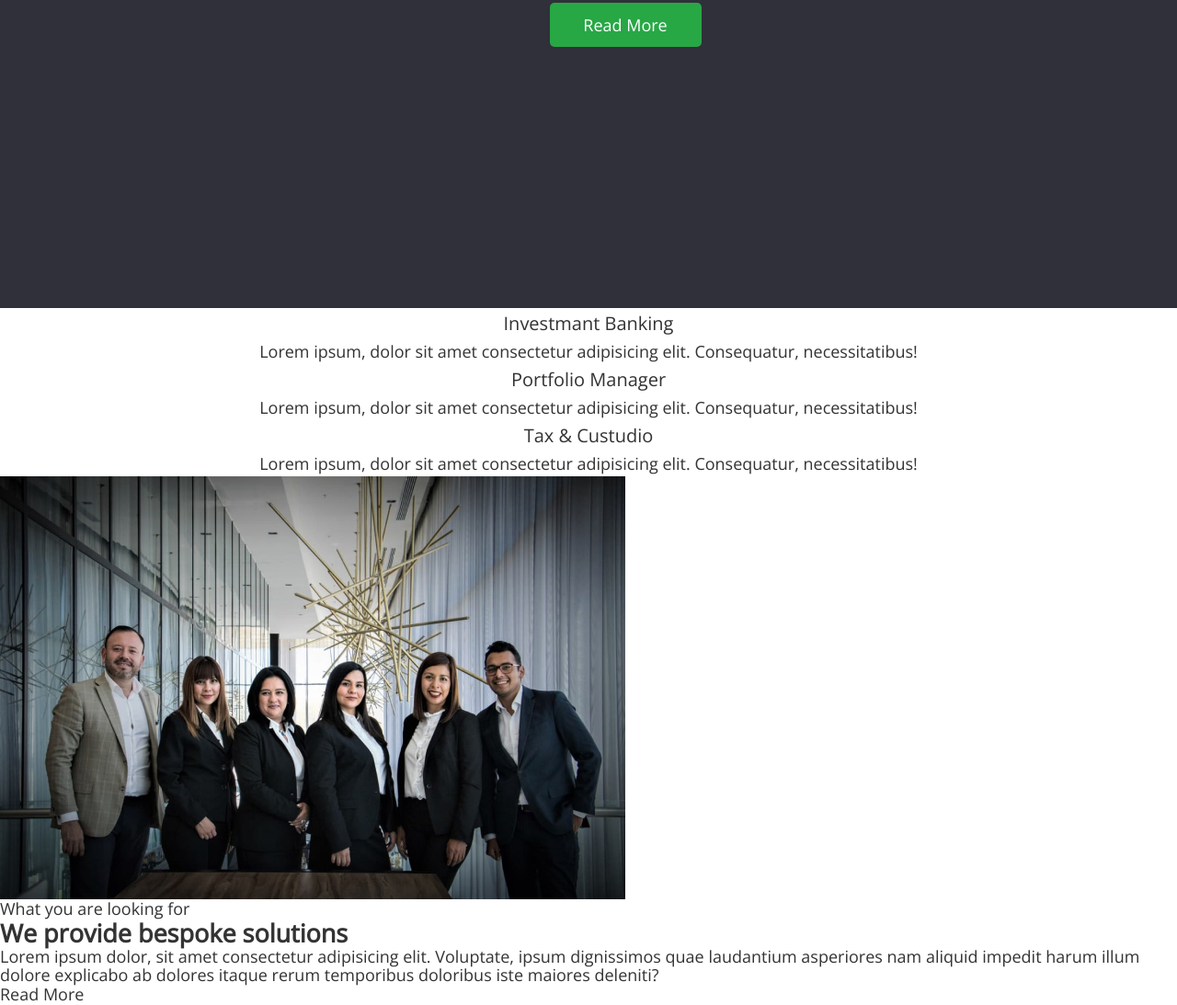
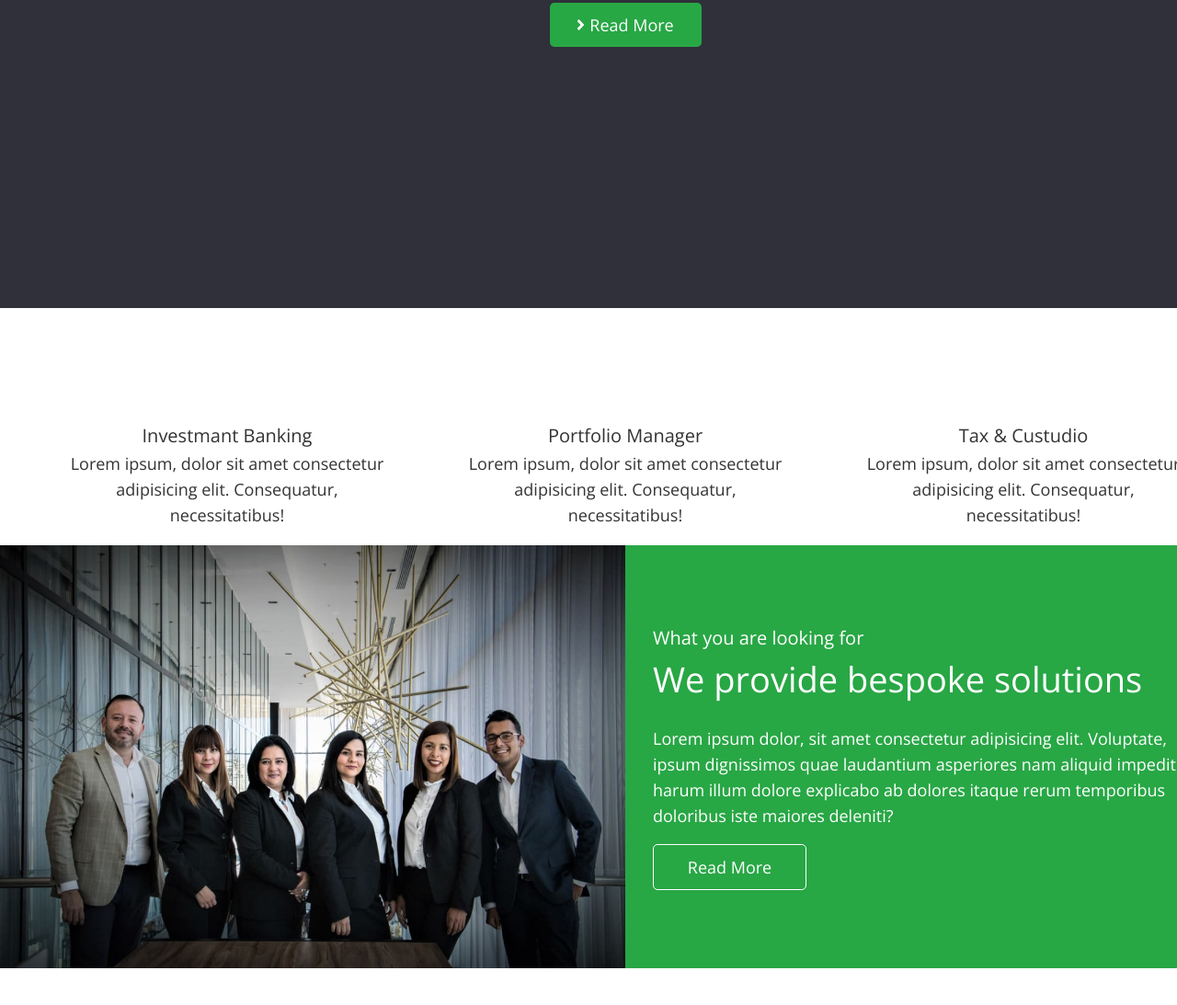
Before and after one commit to Onlysofi/fson-65-unbelievable, a plain HTML site: page index.html in a window 1280 px wide. Shown: the part 501-1594 px from the top of the page at 92% size. After the commit the page ends 1554 px from the top, so only its background shows below. Drawn offline with nearby package versions, Linux system fonts and the light colour scheme.

Commit message:
add about and solution and sprite

```diff
--- a/css/style.css
+++ b/css/style.css
@@ -66,6 +66,20 @@ address {
   padding: 0 28px;
 }
 
+.visually-hidden {
+  position: absolute;
+  width: 1px;
+  height: 1px;
+  margin: -1px;
+  border: 0;
+  padding: 0;
+
+  white-space: nowrap;
+  clip-path: inset(100%);
+  clip: rect(0 0 0 0);
+  overflow: hidden;
+}
+
 /* header */
 .header {
   background-color: #2f303a;
@@ -113,13 +127,11 @@ address {
   padding-bottom: 20px;
 }
 
-
 /* hero */
 .hero {
   background-color: #2f303a;
   padding-top: 259px;
   padding-bottom: 284px;
-
 }
 
 .hero-title {
@@ -128,7 +140,7 @@ address {
   line-height: 1.2;
 
   text-align: center;
-  color: #E9E9E9;
+  color: #e9e9e9;
   margin-bottom: 45px;
 }
 
@@ -136,7 +148,7 @@ address {
   font-size: 22px;
   line-height: 1.67;
   text-align: center;
-  color: #E9E9E9;
+  color: #e9e9e9;
   margin-bottom: 29px;
 }
 
@@ -155,14 +167,37 @@ address {
   height: 48px;
 }
 
+.hero-btn:hover,
+.hero-btn:focus {
+  color: aqua;
+}
+
+.hero-btn-icon {
+  margin-right: 5px;
+  fill: currentColor;
+}
+
 .hero-btn-wrapper {
   display: flex;
   align-items: center;
   justify-content: center;
 }
 
+/* about */
+.about {
+  padding: 122px 0 19px 0;
+}
 
-/* about */
+.about .container {
+  padding: 0 66px;
+}
+
+.about-list {
+  display: flex;
+  align-items: center;
+  gap: 71px;
+}
+
 .about-subtitle {
   font-weight: 400;
   font-size: 20px;
@@ -174,3 +209,55 @@ address {
   line-height: 1.56;
   text-align: center;
 }
+
+/* solution */
+.solution .container {
+  display: flex;
+  padding: 0;
+}
+
+.solution-contant-wrapper {
+  background-color: var(--accent-color);
+  padding: 84px 44px 84px 30px;
+}
+
+.solution-subtitle {
+  margin-bottom: 5px;
+  font-size: 20px;
+  line-height: 1.65;
+  color: var(--secondary-text-color);
+}
+
+.solution-title {
+  margin-bottom: 26px;
+  font-weight: 300;
+  font-size: 38px;
+  line-height: 1.26;
+  color: var(--secondary-text-color);
+}
+
+.solution-text {
+  margin-bottom: 17px;
+  line-height: 1.56;
+  color: var(--secondary-text-color);
+}
+
+.solution-btn {
+  background-color: transparent;
+  border: 1px solid var(--secondary-text-color);
+  border-radius: 5px;
+
+  line-height: 1.56;
+  color: var(--secondary-text-color);
+  min-width: 167px;
+  height: 50px;
+  display: flex;
+  align-items: center;
+  justify-content: center;
+}
+
+.solution-btn-wrapper {
+  display: flex;
+  align-items: center;
+  justify-content: start;
+}
--- a/index.html
+++ b/index.html
@@ -1,6 +1,5 @@
 <!DOCTYPE html>
 <html lang="en">
-
   <head>
     <meta charset="UTF-8" />
     <meta http-equiv="X-UA-Compatible" content="IE=edge" />
@@ -18,10 +17,16 @@
     <!-- font famaly -->
     <link rel="preconnect" href="https://fonts.googleapis.com" />
     <link rel="preconnect" href="https://fonts.gstatic.com" crossorigin />
-  <link href="https://fonts.googleapis.com/css2?family=Open+Sans:wght@300;400&display=swap" rel="stylesheet" />
+    <link
+      href="https://fonts.googleapis.com/css2?family=Open+Sans:wght@300;400&display=swap"
+      rel="stylesheet"
+    />
 
     <!-- normalize -->
-  <link rel="stylesheet" href="https://cdnjs.cloudflare.com/ajax/libs/normalize/1.0.0/normalize.min.css" />
+    <link
+      rel="stylesheet"
+      href="https://cdnjs.cloudflare.com/ajax/libs/normalize/1.0.0/normalize.min.css"
+    />
 
     <!-- style -->
     <link rel="stylesheet" href="./css/style.css" />
@@ -65,57 +70,67 @@
           <h1 class="hero-title">The Sky Is The Limit</h1>
           <p class="hero-text">We provide world class financial assistance</p>
           <div class="hero-btn-wrapper">
-          <a class="link hero-btn" href="">Read More</a>
+            <a class="link hero-btn" href="">
+              <svg class="hero-btn-icon" width="9" height="18">
+                <use href="./images/sprite.svg#icon-arrow-right"></use>
+              </svg>
+              Read More</a
+            >
           </div>
-
         </div>
       </section>
 
       <!-- about -->
       <section class="about">
-      <h2 class="about-title" hidden>About</h2>
+        <div class="container">
+          <h2 class="visually-hidden">About</h2>
           <ul class="about-list list">
             <li class="about-item">
               <h3 class="about-subtitle">Investmant Banking</h3>
               <p class="about-text">
-            Lorem ipsum, dolor sit amet consectetur adipisicing elit.
-            Consequatur, necessitatibus!
+                Lorem ipsum, dolor sit amet consectetur adipisicing elit. Consequatur,
+                necessitatibus!
               </p>
             </li>
 
             <li class="about-item">
               <h3 class="about-subtitle">Portfolio Manager</h3>
               <p class="about-text">
-            Lorem ipsum, dolor sit amet consectetur adipisicing elit.
-            Consequatur, necessitatibus!
+                Lorem ipsum, dolor sit amet consectetur adipisicing elit. Consequatur,
+                necessitatibus!
               </p>
             </li>
 
             <li class="about-item">
               <h3 class="about-subtitle">Tax & Custudio</h3>
               <p class="about-text">
-            Lorem ipsum, dolor sit amet consectetur adipisicing elit.
-            Consequatur, necessitatibus!
+                Lorem ipsum, dolor sit amet consectetur adipisicing elit. Consequatur,
+                necessitatibus!
               </p>
             </li>
           </ul>
+        </div>
       </section>
 
       <!-- Solution -->
-    <section>
+      <section class="solution">
+        <div class="container">
           <img src="./images/solution/solution.jpg" alt="team" width="680" height="460" />
 
-      <p>What you are looking for</p>
-      <h2>We provide bespoke solutions</h2>
-      <p>
-        Lorem ipsum dolor, sit amet consectetur adipisicing elit. Voluptate,
-        ipsum dignissimos quae laudantium asperiores nam aliquid impedit harum
-        illum dolore explicabo ab dolores itaque rerum temporibus doloribus
-        iste maiores deleniti?
+          <div class="solution-contant-wrapper">
+            <p class="solution-subtitle">What you are looking for</p>
+            <h2 class="solution-title">We provide bespoke solutions</h2>
+            <p class="solution-text">
+              Lorem ipsum dolor, sit amet consectetur adipisicing elit. Voluptate, ipsum dignissimos
+              quae laudantium asperiores nam aliquid impedit harum illum dolore explicabo ab dolores
+              itaque rerum temporibus doloribus iste maiores deleniti?
             </p>
-      <a class="link" href="">Read More</a>
+            <div class="solution-btn-wrapper">
+              <a class="solution-btn link" href="">Read More</a>
+            </div>
+          </div>
+        </div>
       </section>
     </main>
   </body>
-
 </html>
```
Also changed, not shown: images/sprite.svg (added), 1 other file. Lines whose indentation alone changed are shown as unchanged.
